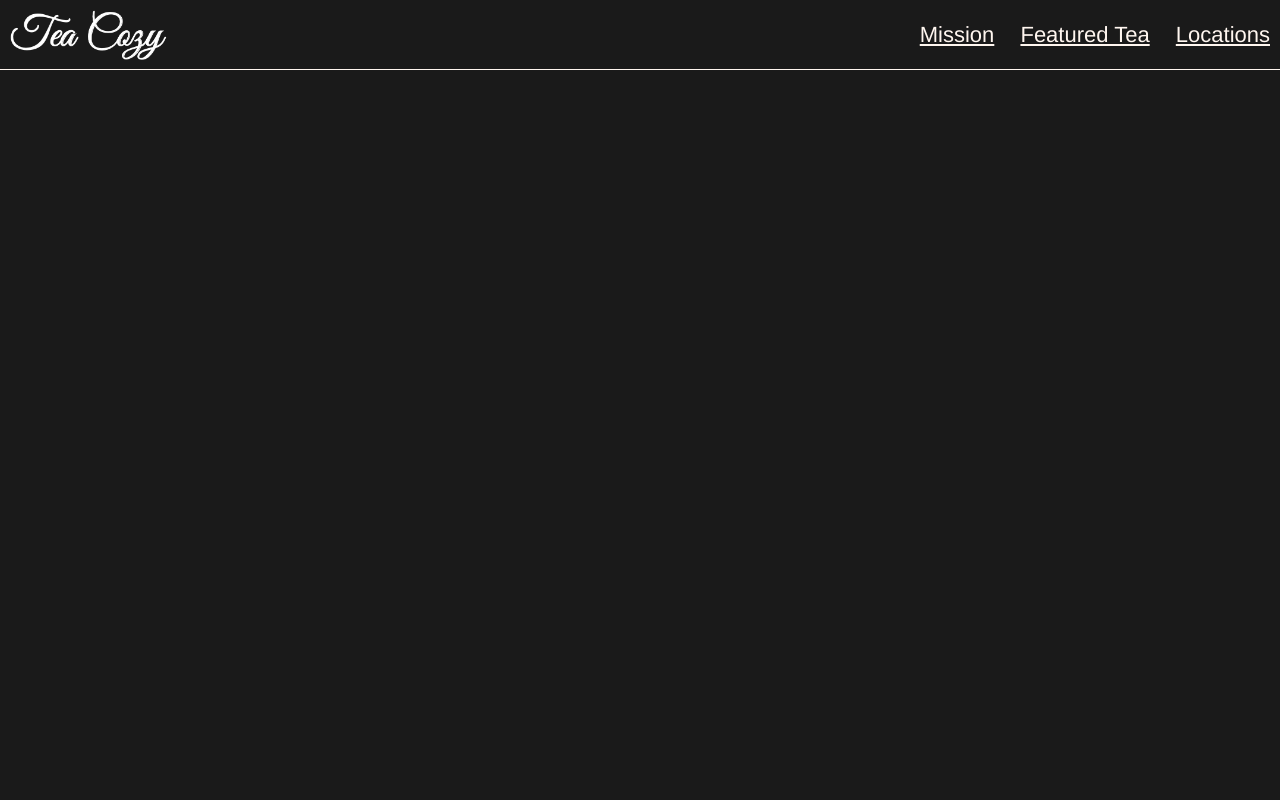
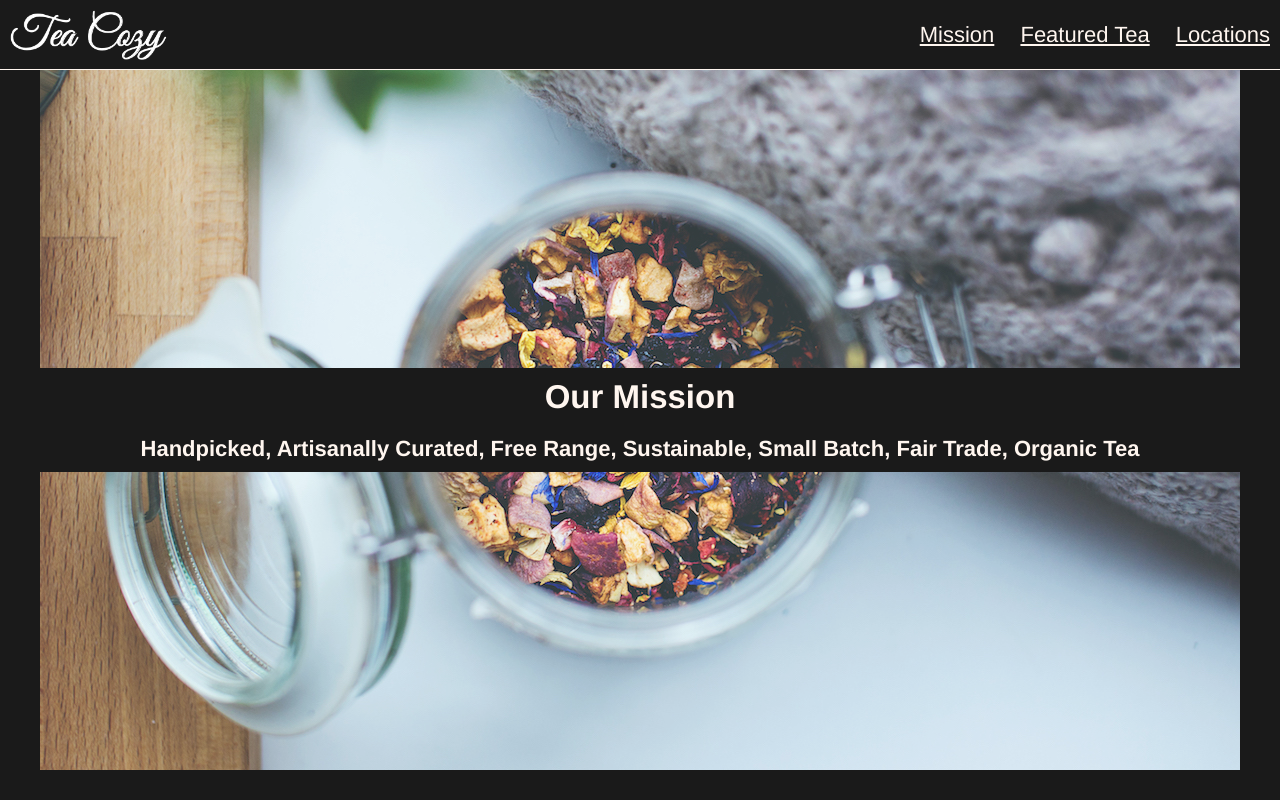
Before and after one commit to rachel-simpson/TeaCozy, a plain HTML site: page index.html in a window 1280 px wide. Drawn offline with Linux system fonts and the light colour scheme.

Commit message:
Add html and css for banner section.

```diff
--- a/index.html
+++ b/index.html
@@ -18,5 +18,14 @@
       </nav>
     </header>
 
+<!-- banner section -->
+
+    <section class="jumbotron">
+      <div class="mission">
+        <h2>Our Mission</h2>
+        <h4>Handpicked, Artisanally Curated, Free Range, Sustainable, Small Batch, Fair Trade, Organic Tea</h4>
+      </div>
+    </section>
+
   </body>
 </html>
--- a/resources/style.css
+++ b/resources/style.css
@@ -19,6 +19,7 @@ html {
 /* header section */
 
 header {
+  background-color: black;
   border-bottom: 1px solid seashell;
   display: flex;
   align-items: center;
@@ -38,3 +39,29 @@ header a {
   color: seashell;
   padding: 0 10px;
 }
+
+/* banner section */
+
+.jumbotron {
+  background-image: url(./images/background.jpg);
+  background-position: center;
+  background-repeat: no-repeat;
+  display: flex;
+  align-items: center;
+  justify-content: center;
+  height: 700px;
+  position: relative;
+  top: 70px;
+}
+
+.mission {
+  background-color: black;
+  display: flex;
+  flex-direction: column;
+  align-items: space-around;
+  width: 1200px;
+}
+
+.mission h2, .mission h4 {
+  padding: 10px 0;
+}
```
